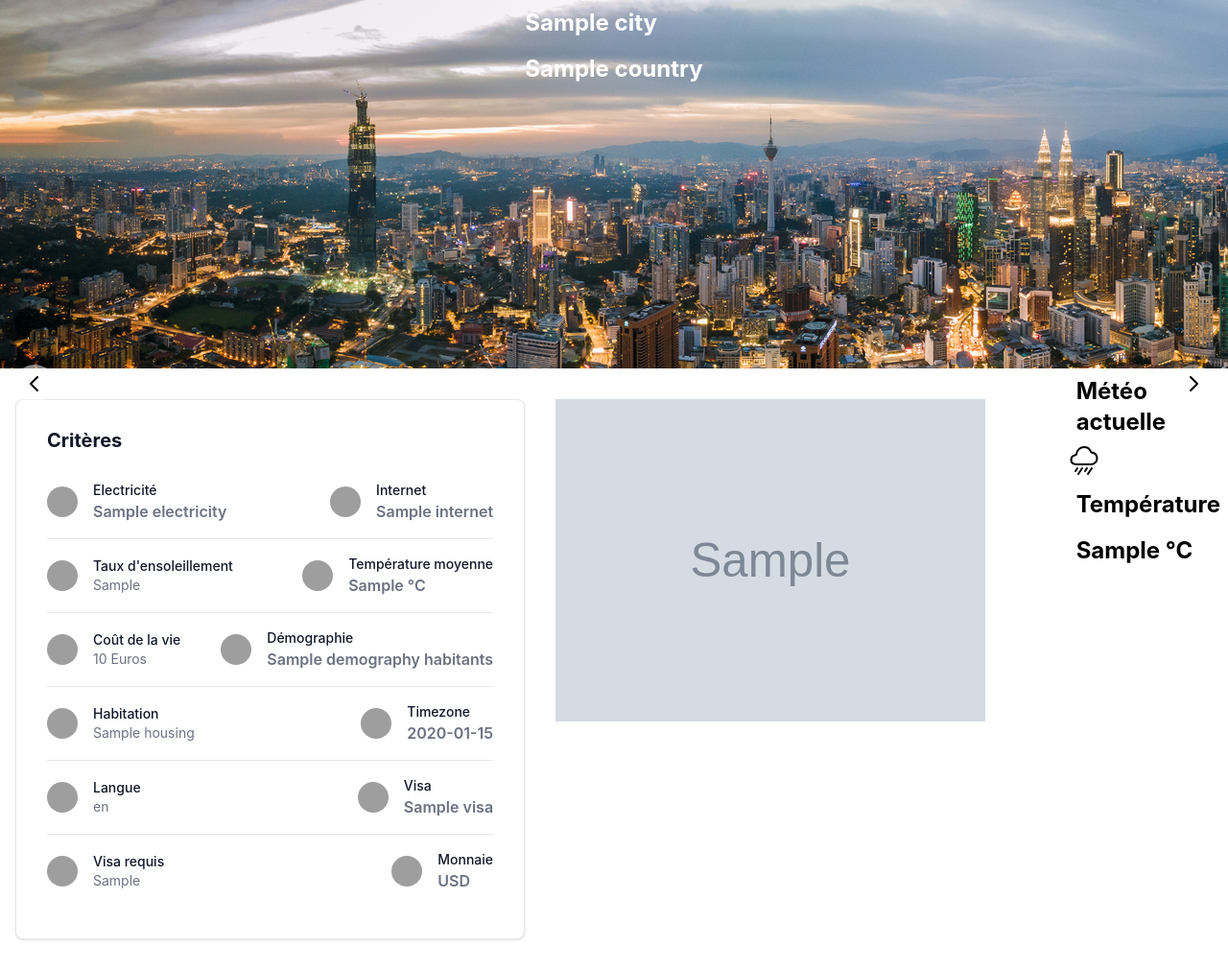
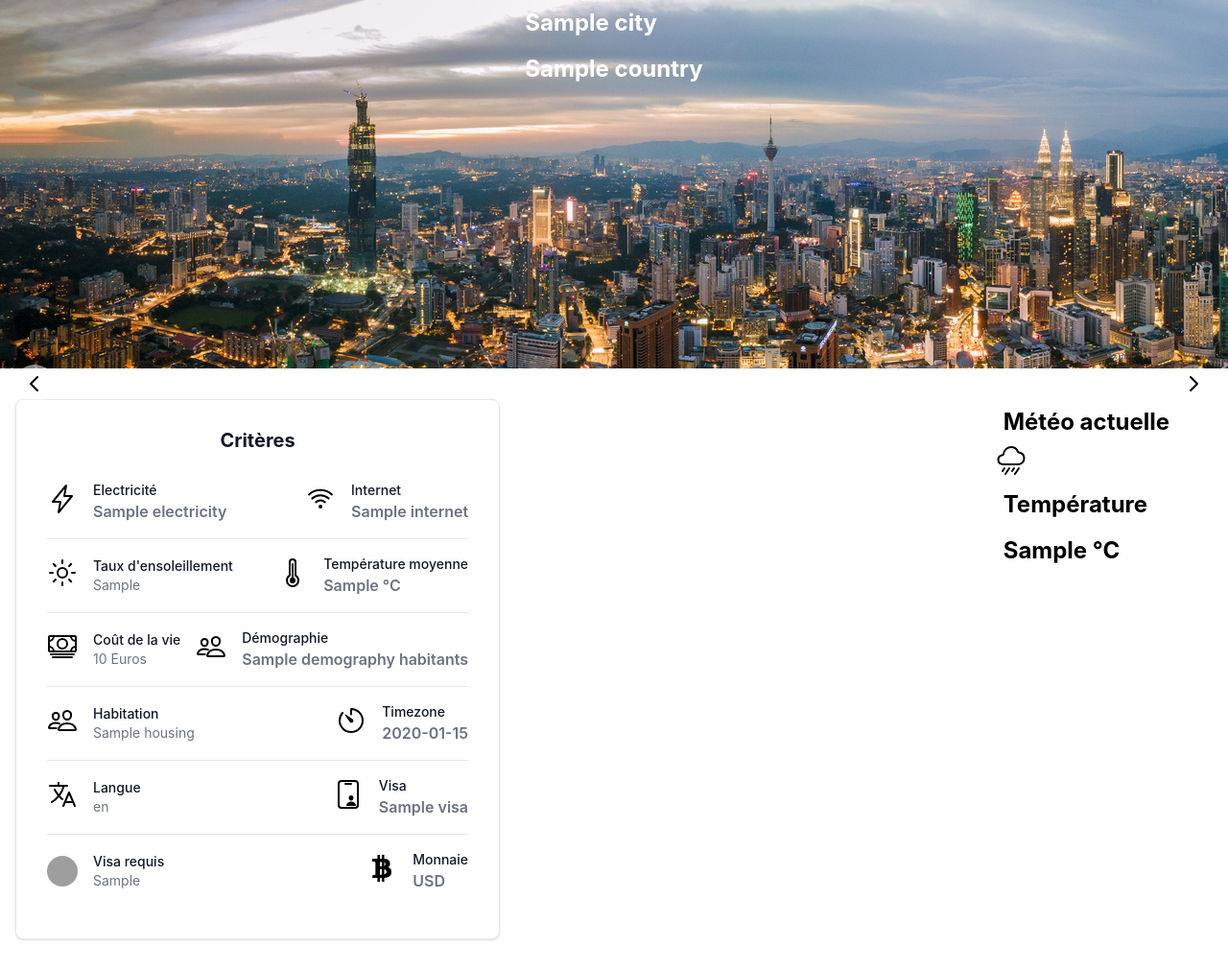
Before and after one commit to AudreyTesson/New-O-rizon-clone, a Symfony app: template templates/front/cities/show.html.twig in a window 1280 px wide. Shown: the whole page at 96% size. Run offline with Twig, Linux system fonts and the light colour scheme; the template is opened without the code that fills it: most values are stand-ins (such as "Sample title", 1, 10 or a date in 2020); grey boxes marked "Sample" are stand-in pictures; some libraries are stand-ins or nearby versions; some web fonts are replaced; grey boxes are pictures that could not be loaded.

Commit message:
criteria icons implemented

```diff
--- a/templates/front/cities/show.html.twig
+++ b/templates/front/cities/show.html.twig
@@ -19,8 +19,8 @@
 
 <div class = "container w-full flex flex-row">
     {# Card Criteria #}
-    <div class="w-1/2 my-8 mx-4 p-4 bg-white border border-gray-200 rounded-lg shadow sm:p-8 dark:bg-gray-800 dark:border-gray-700">
-        <div class="flex items-center justify-between mb-4">
+    <div class="w-full my-8 mx-4 p-4 bg-white border border-gray-200 rounded-lg shadow sm:p-8 dark:bg-gray-800 dark:border-gray-700">
+        <div class="flex justify-center mb-4">
             <h5 class="text-xl font-bold leading-none text-gray-900 dark:text-white">Critères</h5>
 
         </div>
@@ -29,7 +29,7 @@
                 <li class="py-3 sm:py-4">
                     <div class="flex items-center space-x-4">
                         <div class="flex-shrink-0">
-                            <img class="w-8 h-8 rounded-full" src="/docs/images/people/profile-picture-1.jpg" alt="Neil image">
+                            <ion-icon name="flash-outline" size="large"></ion-icon>
                         </div>
                         <div class="flex-1 min-w-0">
                             <p class="text-sm font-medium text-gray-900 truncate dark:text-white">
@@ -41,7 +41,7 @@
                         </div>
                         <div class="flex items-center space-x-4">
                             <div class="flex-shrink-0">
-                                <img class="w-8 h-8 rounded-full" src="/docs/images/people/profile-picture-1.jpg" alt="Neil image">
+                                <ion-icon name="wifi-outline" size="large"></ion-icon>
                             </div>
                             <div class="flex-1 min-w-0">
                                 <p class="text-sm font-medium text-gray-900 truncate dark:text-white">
@@ -57,7 +57,7 @@
                 <li class="py-3 sm:py-4">
                     <div class="flex items-center space-x-4">
                         <div class="flex-shrink-0">
-                            <img class="w-8 h-8 rounded-full" src="/docs/images/people/profile-picture-3.jpg" alt="Bonnie image">
+                            <ion-icon name="sunny-outline" size="large"></ion-icon>
                         </div>
                         <div class="flex-1 min-w-0">
                             <p class="text-sm font-medium text-gray-900 truncate dark:text-white">
@@ -69,7 +69,7 @@
                         </div>
                         <div class="flex items-center space-x-4">
                             <div class="flex-shrink-0">
-                                <img class="w-8 h-8 rounded-full" src="/docs/images/people/profile-picture-1.jpg" alt="Neil image">
+                                <ion-icon name="thermometer-outline" size="large"></ion-icon>
                             </div>
                             <div class="flex-1 min-w-0">
                                 <p class="text-sm font-medium text-gray-900 truncate dark:text-white">
@@ -85,7 +85,7 @@
                 <li class="py-3 sm:py-4">
                     <div class="flex items-center space-x-4">
                         <div class="flex-shrink-0">
-                            <img class="w-8 h-8 rounded-full" src="/docs/images/people/profile-picture-2.jpg" alt="Michael image">
+                            <ion-icon name="cash-outline" size="large"></ion-icon>
                         </div>
                         <div class="flex-1 min-w-0">
                             <p class="text-sm font-medium text-gray-900 truncate dark:text-white">
@@ -97,7 +97,7 @@
                         </div>
                         <div class="flex items-center space-x-4">
                             <div class="flex-shrink-0">
-                                <img class="w-8 h-8 rounded-full" src="/docs/images/people/profile-picture-1.jpg" alt="Neil image">
+                                <ion-icon name="people-outline" size="large"></ion-icon>
                             </div>
                             <div class="flex-1 min-w-0">
                                 <p class="text-sm font-medium text-gray-900 truncate dark:text-white">
@@ -113,7 +113,7 @@
                 <li class="py-3 sm:py-4">
                     <div class="flex items-center space-x-4">
                         <div class="flex-shrink-0">
-                            <img class="w-8 h-8 rounded-full" src="/docs/images/people/profile-picture-4.jpg" alt="Lana image">
+                            <ion-icon name="people-outline" size="large"></ion-icon>
                         </div>
                         <div class="flex-1 min-w-0">
                             <p class="text-sm font-medium text-gray-900 truncate dark:text-white">
@@ -125,7 +125,7 @@
                         </div>
                         <div class="flex items-center space-x-4">
                             <div class="flex-shrink-0">
-                                <img class="w-8 h-8 rounded-full" src="/docs/images/people/profile-picture-1.jpg" alt="Neil image">
+                                <ion-icon name="timer-outline" size="large"></ion-icon>
                             </div>
                             <div class="flex-1 min-w-0">
                                 <p class="text-sm font-medium text-gray-900 truncate dark:text-white">
@@ -141,7 +141,7 @@
                 <li class="py-3 sm:py-4">
                     <div class="flex items-center space-x-4">
                         <div class="flex-shrink-0">
-                            <img class="w-8 h-8 rounded-full" src="/docs/images/people/profile-picture-4.jpg" alt="Lana image">
+                            <ion-icon name="language-outline" size="large"></ion-icon>
                         </div>
                         <div class="flex-1 min-w-0">
                             <p class="text-sm font-medium text-gray-900 truncate dark:text-white">
@@ -153,7 +153,7 @@
                         </div>
                         <div class="flex items-center space-x-4">
                             <div class="flex-shrink-0">
-                                <img class="w-8 h-8 rounded-full" src="/docs/images/people/profile-picture-1.jpg" alt="Neil image">
+                                <ion-icon name="id-card-outline" size="large"></ion-icon>
                             </div>
                             <div class="flex-1 min-w-0">
                                 <p class="text-sm font-medium text-gray-900 truncate dark:text-white">
@@ -181,7 +181,7 @@
                         </div>
                         <div class="flex items-center space-x-4">
                             <div class="flex-shrink-0">
-                                <img class="w-8 h-8 rounded-full" src="/docs/images/people/profile-picture-1.jpg" alt="Neil image">
+                                <ion-icon name="logo-bitcoin" size="large"></ion-icon>
                             </div>
                             <div class="flex-1 min-w-0">
                                 <p class="text-sm font-medium text-gray-900 truncate dark:text-white">
@@ -199,12 +199,12 @@
     </div>
 
     {# google maps integration #}
-    <div class="w-1/2 my-8 mx-4 h-auto">
-        <img src="{{city.image}}" class="w-full max-w-md">
+    <div class="w-full my-8 mx-4 h-auto">
+        <img src="{{ city.images.first().url }}" class="w-full max-w-md">
     </div>
 
     {# api weather integration #}
-    <div class = "">
+    <div class = "w-1/2 my-8 mx-4">
         <h2 class="p-2 text-2xl font-bold w-fit">Météo actuelle</h2>
         <ion-icon name="rainy-outline" size="large"></ion-icon>
         <h2 class="p-2 text-2xl font-bold w-fit">Température</h2>
--- a/templates/partials/_slide.html.twig
+++ b/templates/partials/_slide.html.twig
@@ -13,12 +13,14 @@
     <div class="relative h-56 overflow-hidden rounded-lg sm:h-48 md:h-96">
 
         {% for city in cities %}
+
             <div class="duration-700 ease-in-out" data-carousel-item>
                 <img
                     src="{{city.image}}"
                     class="block w-full -translate-x -translate-y"
                     alt="Photo d'une ville au hasard" />
             </div>
+
         {% endfor %}
 
     </div>
@@ -34,24 +36,16 @@
         <!-- Carousel wrapper -->
         <div class="relative h-full overflow-hidden rounded-lg md:h-96">
 
+            {% for image in images %}
                 <div class="hidden duration-700 ease-in-out" data-carousel-item>
                     <img
-                src="{{city.image}}"
+                        src="{{ image.url }}"
                         class="absolute block w-full -translate-x-1/2 -translate-y-1/2 top-1/2 left-1/2"
                         alt="Photo d'une ville au hasard">
                 </div>
-        <div class="hidden duration-700 ease-in-out" data-carousel-item>
-            <img
-                src="{{city.image}}"
-                class="absolute block w-full -translate-x-1/2 -translate-y-1/2 top-1/2 left-1/2"
-                alt="Photo d'une ville au hasard">
-        </div>
-        <div class="hidden duration-700 ease-in-out" data-carousel-item>
-            <img
-                src="{{city.image}}"
-                class="absolute block w-full -translate-x-1/2 -translate-y-1/2 top-1/2 left-1/2"
-                alt="Photo d'une ville au hasard">
-        </div>
+
+            {% endfor %}
+
         </div>
 
 {% endif %}
```
Also changed, not shown: migrations/Version20230609133127.php (added, +51 -0 lines), src/Controller/Front/CityController.php (+6 -5 lines). Lines whose indentation alone changed are shown as unchanged.
